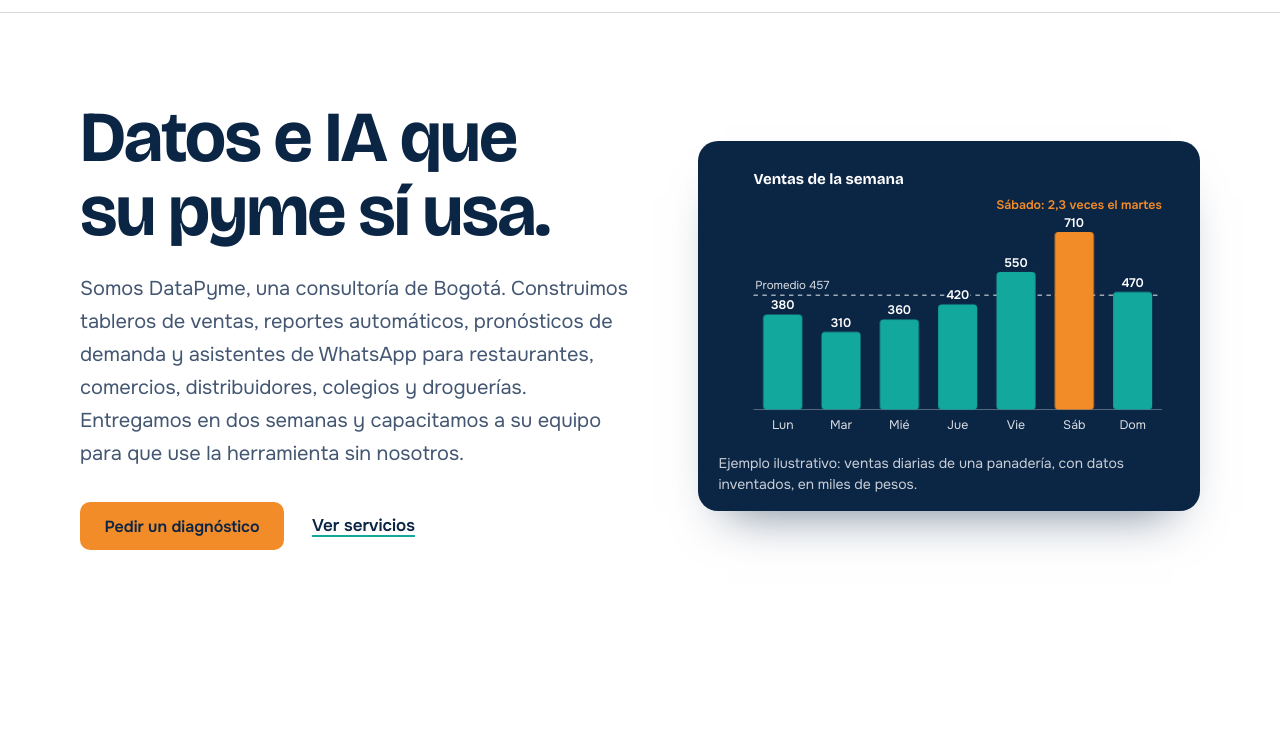
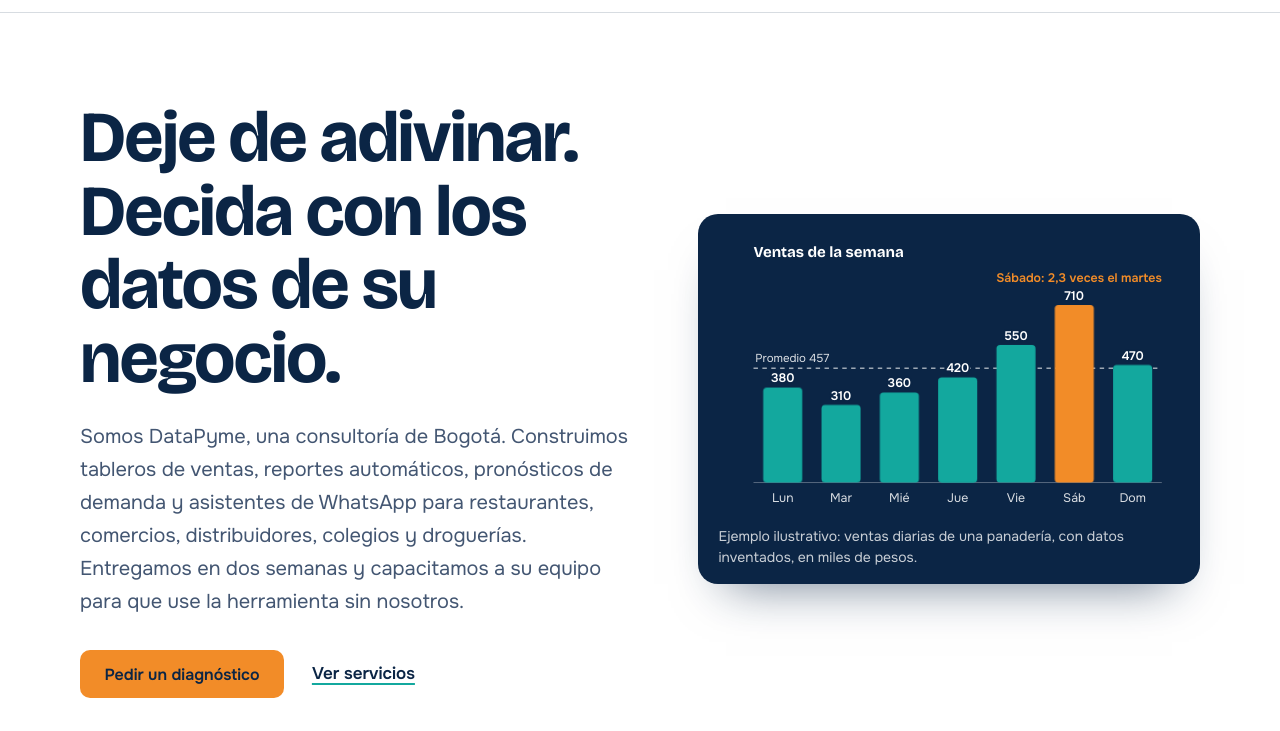
Before and after one commit to elquinretaviscalinares/datapyme-web, a plain HTML site: page index.html in a window 1280 px wide. Shown: the part 59-790 px from the top of the page. Drawn offline with nearby package versions, Linux system fonts and the light colour scheme.

Commit message:
Cambia el lema por uno centrado en el beneficio
El lema anterior decía qué entregamos, no qué gana el cliente.

```diff
--- a/index.html
+++ b/index.html
@@ -47,7 +47,7 @@
     <section class="hero" id="inicio" aria-labelledby="hero-titulo">
       <div class="container hero-grid">
         <div class="hero-copy">
-          <h1 id="hero-titulo">Datos e IA que su pyme sí usa.</h1>
+          <h1 id="hero-titulo">Deje de adivinar.<br>Decida con los datos de su negocio.</h1>
           <p class="lead">Somos DataPyme, una consultoría de Bogotá. Construimos tableros de ventas, reportes automáticos, pronósticos de demanda y asistentes de WhatsApp para restaurantes, comercios, distribuidores, colegios y droguerías. Entregamos en dos semanas y capacitamos a su equipo para que use la herramienta sin nosotros.</p>
           <p class="hero-actions">
             <a class="btn btn-primary" href="#contacto">Pedir un diagnóstico</a>
```
